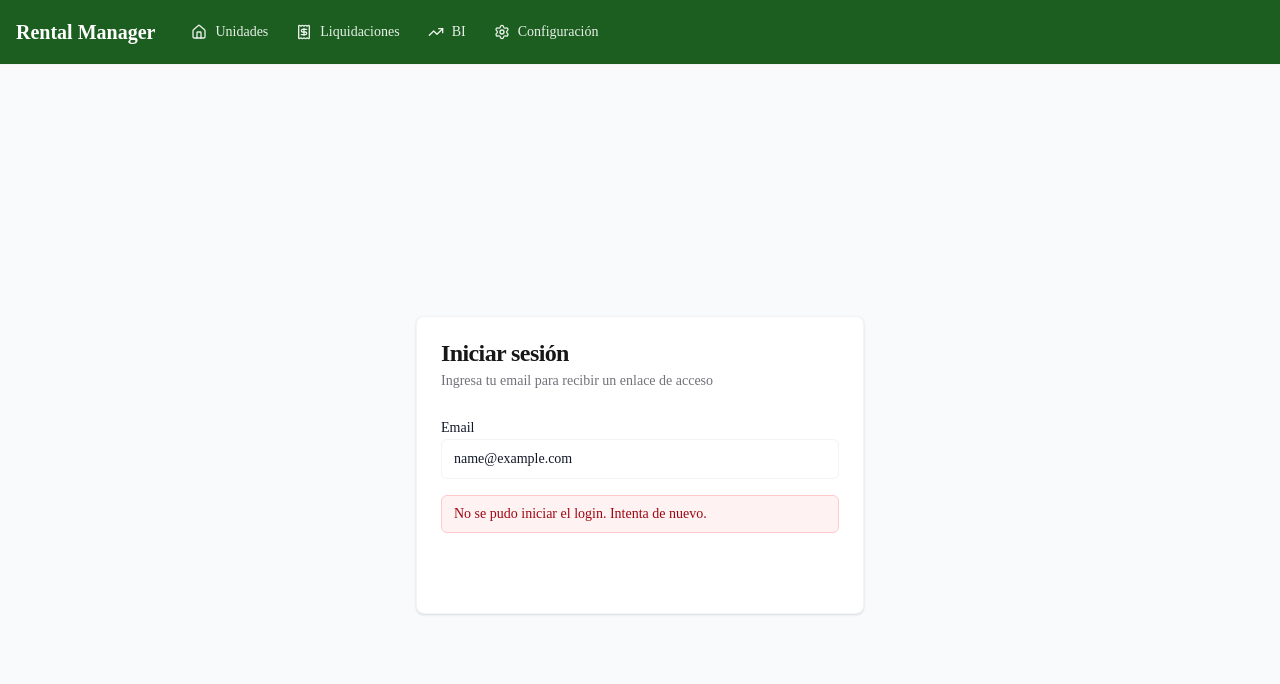
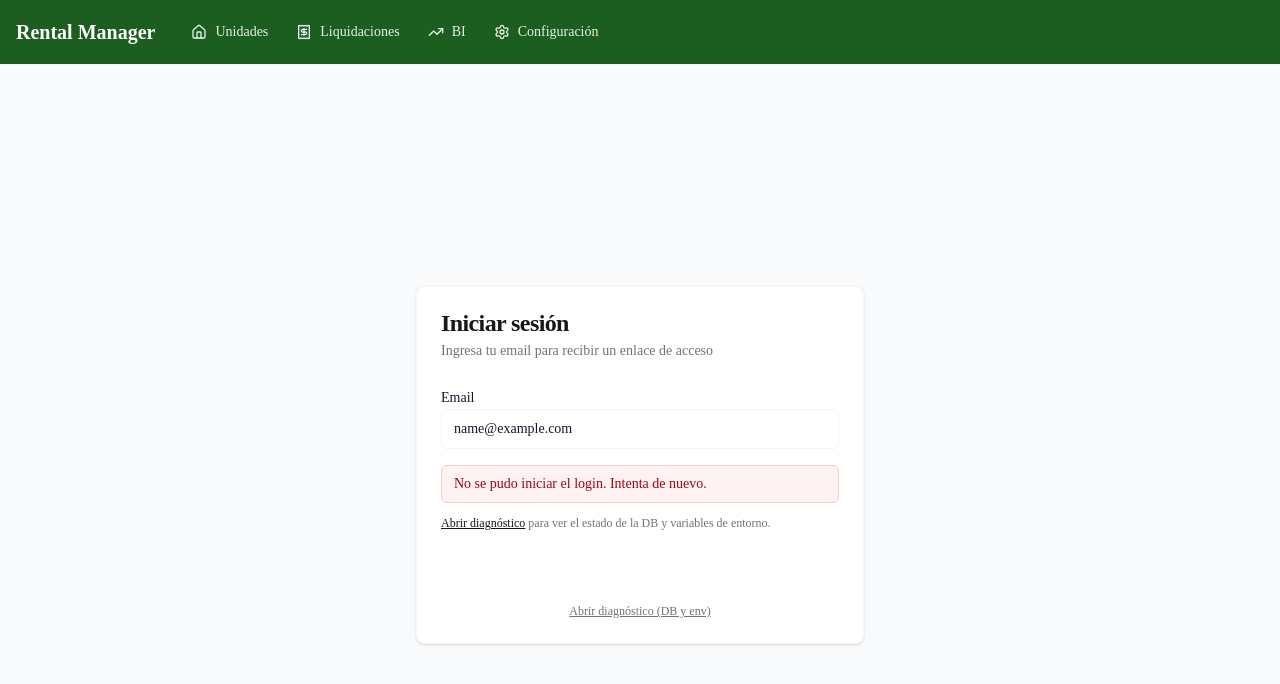
Before and after one commit to carlosberges0-cmyk/rental-manager-v2, a Next.js app: page /auth/signin in a window 1280 px wide. Both pictures are taken after typing "name@example.com" into the empty fields and a click on the button "Enviar enlace de acceso". Shown: the top 684 px of the page. Built offline with nearby package versions, Linux system fonts and the light colour scheme.

Commit message:
Initial commit

```diff
--- /dev/null
+++ b/app/api/auth/diagnose/route.ts
@@ -0,0 +1,68 @@
+import { NextResponse } from "next/server"
+import { prisma } from "@/lib/prisma"
+
+export const dynamic = "force-dynamic"
+
+/**
+ * Diagnóstico del flujo de auth.
+ * Llamá a GET /api/auth/diagnose para ver el estado.
+ */
+export async function GET() {
+  const checks: Record<string, { ok: boolean; message: string }> = {}
+
+  // 1. Variables de entorno (sin mostrar secretos)
+  checks.DATABASE_URL = {
+    ok: !!process.env.DATABASE_URL,
+    message: process.env.DATABASE_URL ? "Definida" : "FALTA",
+  }
+  checks.AUTH_SECRET = {
+    ok: !!(process.env.AUTH_SECRET || process.env.NEXTAUTH_SECRET),
+    message: process.env.AUTH_SECRET || process.env.NEXTAUTH_SECRET ? "Definida" : "FALTA",
+  }
+  checks.EMAIL_FROM = {
+    ok: true,
+    message: process.env.EMAIL_FROM ?? "onboarding@resend.dev (default)",
+  }
+  checks.VERCEL_ENV = {
+    ok: true,
+    message: process.env.VERCEL_ENV ?? "no definido",
+  }
+
+  // 2. Conexión a la base de datos
+  try {
+    await prisma.$queryRaw`SELECT 1`
+    checks.DB_CONNECTION = { ok: true, message: "Conecta OK" }
+  } catch (e) {
+    checks.DB_CONNECTION = {
+      ok: false,
+      message: e instanceof Error ? e.message : String(e),
+    }
+  }
+
+  // 3. Tabla VerificationToken (crear token de prueba y borrarlo)
+  try {
+    const testId = `diagnose-${Date.now()}@test.com`
+    const testToken = `diagnose-token-${Date.now()}`
+    const expires = new Date(Date.now() + 60000)
+
+    await prisma.verificationToken.create({
+      data: { identifier: testId, token: testToken, expires },
+    })
+    await prisma.verificationToken.delete({
+      where: { identifier_token: { identifier: testId, token: testToken } },
+    })
+    checks.VERIFICATION_TOKEN = { ok: true, message: "Tabla OK, puede crear/borrar" }
+  } catch (e) {
+    checks.VERIFICATION_TOKEN = {
+      ok: false,
+      message: e instanceof Error ? e.message : String(e),
+    }
+  }
+
+  const allOk = Object.values(checks).every((c) => c.ok)
+
+  return NextResponse.json({
+    status: allOk ? "OK" : "ERROR",
+    checks,
+  })
+}
--- a/app/auth/signin/page.tsx
+++ b/app/auth/signin/page.tsx
@@ -34,7 +34,7 @@ export default function SignInPage() {
       if (result.error) {
         const errorDetail = result.error
         setError(
-          `Error (${errorDetail}): Revisá Vercel → Deployment → Logs. Deberías ver [AUTH EMAIL CONFIG] y [AUTH MAGIC LINK] con el enlace. Si no aparecen, puede ser problema de base de datos (VerificationToken) o variables de entorno.`
+          `Error: ${errorDetail}. Abrí /api/auth/diagnose para ver el diagnóstico (DB, env vars).`
         )
         return
       }
@@ -74,13 +74,36 @@ export default function SignInPage() {
               />
             </div>
             {error ? (
-              <div className="rounded-md border border-red-200 bg-red-50 px-3 py-2 text-sm text-red-800">
-                {error}
+              <div className="space-y-3">
+                <div className="rounded-md border border-red-200 bg-red-50 px-3 py-2 text-sm text-red-800">
+                  {error}
+                </div>
+                <p className="text-xs text-muted-foreground">
+                  <a
+                    href="/api/auth/diagnose"
+                    target="_blank"
+                    rel="noopener noreferrer"
+                    className="underline text-primary"
+                  >
+                    Abrir diagnóstico
+                  </a>{" "}
+                  para ver el estado de la DB y variables de entorno.
+                </p>
               </div>
             ) : null}
             <Button type="submit" className="w-full" disabled={isLoading}>
               {isLoading ? "Enviando..." : "Enviar enlace de acceso"}
             </Button>
+            <p className="text-center text-xs text-muted-foreground">
+              <a
+                href="/api/auth/diagnose"
+                target="_blank"
+                rel="noopener noreferrer"
+                className="underline hover:no-underline"
+              >
+                Abrir diagnóstico (DB y env)
+              </a>
+            </p>
           </form>
         </CardContent>
       </Card>
--- a/lib/auth.ts
+++ b/lib/auth.ts
@@ -1,5 +1,5 @@
 import NextAuth, { type NextAuthConfig } from "next-auth"
-import ResendProvider from "next-auth/providers/resend"
+import EmailProvider from "next-auth/providers/email"
 import { PrismaAdapter } from "@auth/prisma-adapter"
 import { Resend } from "resend"
 import { prisma } from "@/lib/prisma"
@@ -127,9 +127,8 @@ export const authOptions = {
   trustHost: true,
   debug: process.env.NODE_ENV === "development" || process.env.VERCEL_ENV === "preview",
   providers: [
-    ResendProvider({
-      id: "email",
-      apiKey: process.env.RESEND_API_KEY ?? process.env.SMTP_PASSWORD ?? "",
+    EmailProvider({
+      server: { host: "localhost", port: 25 },
       from: process.env.EMAIL_FROM ?? "onboarding@resend.dev",
       sendVerificationRequest: customSendVerificationRequest,
     }),
--- /dev/null
+++ b/prisma.config.ts
@@ -0,0 +1,13 @@
+import "dotenv/config"
+import { defineConfig, env } from "prisma/config"
+
+export default defineConfig({
+  schema: "prisma/schema.prisma",
+  migrations: {
+    path: "prisma/migrations",
+    seed: "tsx prisma/seed.ts",
+  },
+  datasource: {
+    url: env("DATABASE_URL"),
+  },
+})
```
Also changed, not shown: package.json (+2 -5 lines), 1 other file (tests, documents, lock files or other folders).
